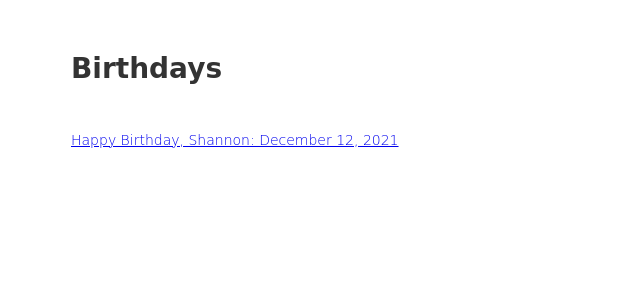
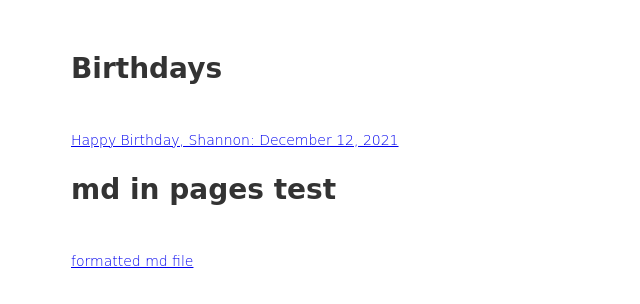
Before and after one commit to readingshapes/birthdays, a plain HTML site: page index.html in a window 1280 px wide. Shown: the whole page, without its empty margins (0-640 px from the left). Drawn offline with Linux system fonts and the light colour scheme; a web font is replaced by a local one.

Commit message:
link to md from index

```diff
--- a/index.html
+++ b/index.html
@@ -79,5 +79,9 @@ body {
 <br>
 <a href="happy_birthday_shannon.html">Happy Birthday, Shannon: December 12, 2021</a>
     <p></p>
+<h1>md in pages test</h1>
+<br>
+<a href="My Len Headcanon">formatted md file</a>
+    <p></p>
 </body>
 </html>
```
